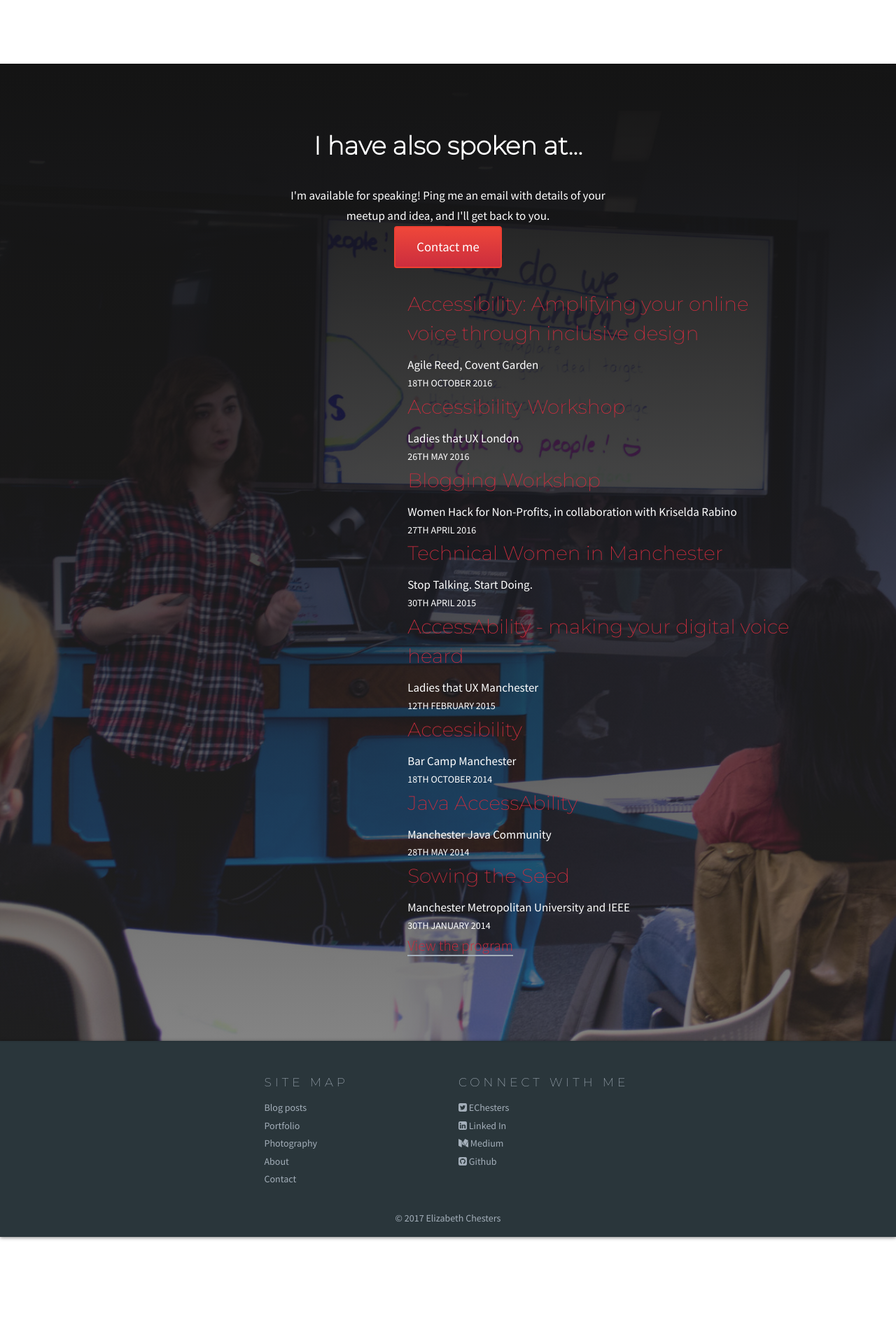
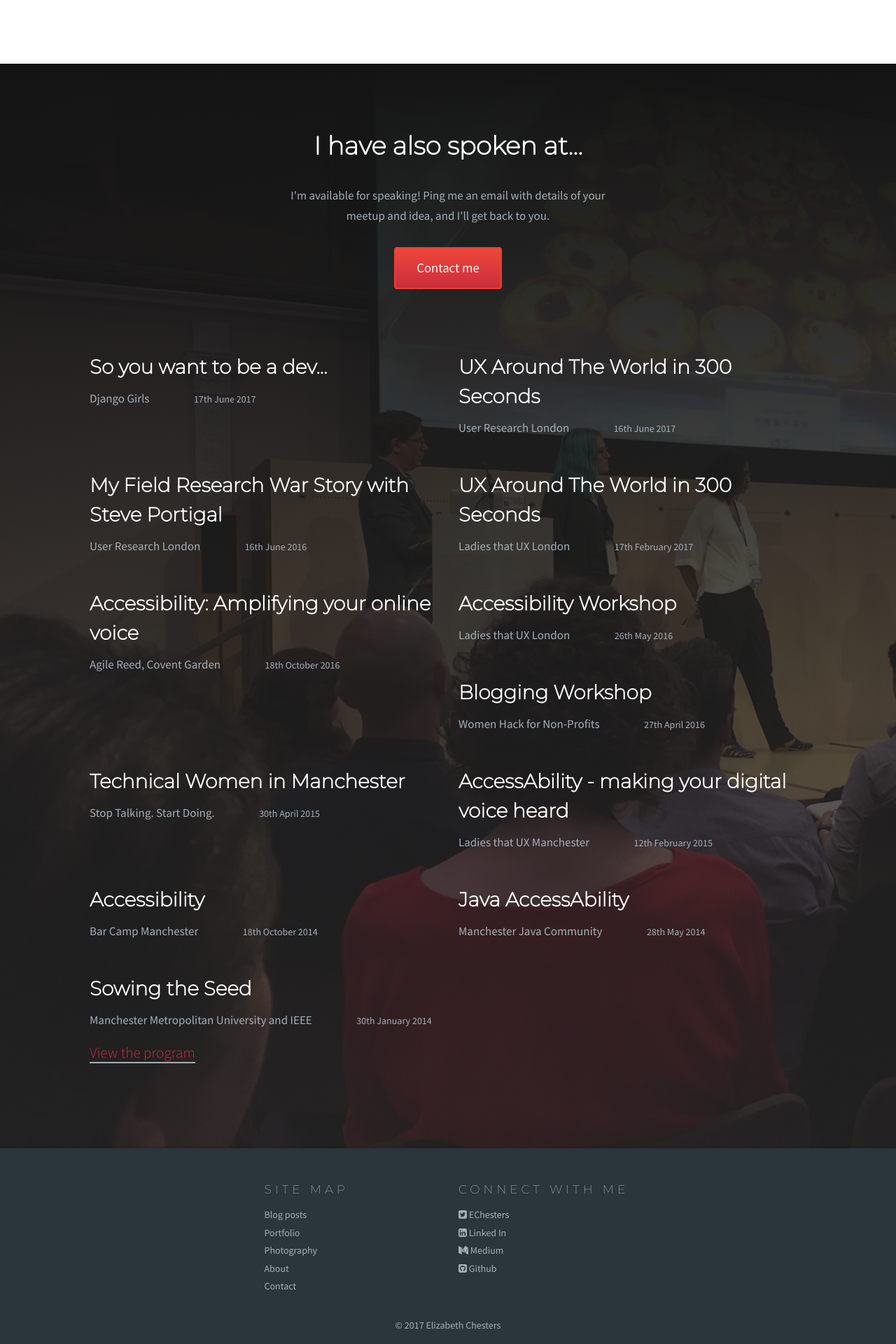
Before and after one commit to EChesters/echesters.github.io, a Jekyll site: the page built from pages/speaking.html, in a window 1280 px wide. Shown: the part 3214-5134 px from the top of the page at 70% size. Built offline with Jekyll 4.4.1, drawn with Linux system fonts in a browser that asks for light colours; nearby versions of some CDN libraries.

Commit message:
Added User Research London and Django Girls to Speaking

```diff
--- a/_sass/_about.scss
+++ b/_sass/_about.scss
@@ -169,7 +169,7 @@
 
 #speaking {
   background-color: $actual-black;
-  background-image: url("/images/portfolio/speaking/talkux-1.jpg");
+  background-image: url("/images/portfolio/speaking/speaking.jpg");
   background-size: cover;
   z-index: 0;
 
--- a/_sass/_text.scss
+++ b/_sass/_text.scss
@@ -187,20 +187,17 @@ a.col-credit {
 
 /* SPEAKING LIST */
 #speaking {
-  color: $actual-white;
+  color: $grey-color-light;
 
   h3 {
-    color: $brand-secondary;
-  }
-
-  p {
-    margin-bottom: 0;
+    color: $actual-white;
+    margin-top: $spacing-unit;
+    font-weight: $weight-heavy;
   }
 
   .speaking-date {
     font-size: $small-font;
     font-family: $logo-font-light;
-    text-transform: uppercase;
-    margin-bottom: 0;
+    margin-left: calc( #{$spacing-unit} * 2);
   }
 }
--- a/pages/speaking.html
+++ b/pages/speaking.html
@@ -79,64 +79,88 @@ image: /images/portfolio/empowerhack/eh-2.jpg
 <section id="speaking" class="slide">
   <h2 class="text-center light remove-margin top">I have also spoken at...</h2>
 
-  <div class="col-xs-12 col-sm-7 col-md-6 position central text-center add-margin top">
-    <p>I'm available for speaking! Ping me an email with details of your meetup and idea, and I'll get back to you.</p>
-    <a class="btn primary" href="/contact.html">Contact me</a>
+  <div class="col-xs-12 col-sm-7 col-md-6 position central text-center add-margin vertical">
+    <p class="add-margin bottom">I'm available for speaking! Ping me an email with details of your meetup and idea, and I'll get back to you.</p>
+    <a class="btn secondary" href="/contact.html">Contact me</a>
   </div>
 
   <div class="row">
-    <div class="col-xs-12 col-sm-9 col-md-7 position right">
-      <div class="col-xs-12">
-        <h3>Accessibility: Amplifying your online voice through inclusive design</h3>
-        <p>Agile Reed, Covent Garden</p>
-        <p class="speaking-date">18th October 2016</p>
+    <div class="col-xs-12 no-padding">
+      <div class="col-xs-12 col-sm-6">
+        <h3>So you want to be a dev...</h3>
+        <p>Django Girls <span class="speaking-date"> 17th June 2017</span></p>
       </div>
 
-      <div class="col-xs-12">
-        <h3>Accessibility Workshop</h3>
-        <p>Ladies that UX London</p>
-        <p class="speaking-date">26th May 2016</p>
+      <div class="col-xs-12 col-sm-6">
+        <h3>UX Around The World in 300 Seconds</h3>
+        <p>User Research London <span class="speaking-date"> 16th June 2017</span></p>
       </div>
 
-      <div class="col-xs-12">
-        <h3>Blogging Workshop</h3>
-        <p>Women Hack for Non-Profits, in collaboration with Kriselda Rabino</p>
-        <p class="speaking-date">27th April 2016</p>
+      <div class="clearfix visible-sm-block"></div>
+
+      <div class="col-xs-12 col-sm-6">
+        <h3>My Field Research War Story with Steve Portigal</h3>
+        <p>User Research London <span class="speaking-date"> 16th June 2016</span></p>
       </div>
 
-      <div class="col-xs-12">
-        <h3>Technical Women in Manchester</h3>
-        <p>Stop Talking. Start Doing.</p>
-        <p class="speaking-date">30th April 2015</p>
+      <div class="col-xs-12 col-sm-6">
+        <h3>UX Around The World in 300 Seconds</h3>
+        <p>Ladies that UX London <span class="speaking-date"> 17th February 2017</span></p>
       </div>
 
-      <div class="col-xs-12">
-        <h3>AccessAbility - making your digital voice heard</h3>
-        <p>Ladies that UX Manchester</p>
-        <p class="speaking-date">12th February 2015</p>
+      <div class="clearfix visible-sm-block"></div>
+
+      <div class="col-xs-12 col-sm-6">
+        <h3>Accessibility: Amplifying your online voice</h3>
+        <p>Agile Reed, Covent Garden <span class="speaking-date"> 18th October 2016</span></p>
       </div>
 
-      <div class="col-xs-12">
-        <h3>Accessibility</h3>
-        <p>Bar Camp Manchester</p>
-        <p class="speaking-date">18th October 2014</p>
+      <div class="col-xs-12 col-sm-6">
+        <h3>Accessibility Workshop</h3>
+        <p>Ladies that UX London <span class="speaking-date"> 26th May 2016</span></p>
       </div>
 
-      <div class="col-xs-12">
-        <h3>Java AccessAbility</h3>
-        <p>Manchester Java Community</p>
-        <p class="speaking-date">28th May 2014</p>
+      <div class="clearfix visible-sm-block"></div>
+
+      <div class="col-xs-12 col-sm-6">
+        <h3>Blogging Workshop</h3>
+        <p>Women Hack for Non-Profits <span class="speaking-date"> 27th April 2016</span></p>
       </div>
 
-      <div class="col-xs-12">
+      <div class="col-xs-12 col-sm-6">
+        <h3>Technical Women in Manchester</h3>
+        <p>Stop Talking. Start Doing. <span class="speaking-date"> 30th April 2015</span></p>
+      </div>
+
+      <div class="clearfix visible-sm-block"></div>
+
+      <div class="col-xs-12 col-sm-6">
+        <h3>AccessAbility - making your digital voice heard</h3>
+        <p>Ladies that UX Manchester <span class="speaking-date"> 12th February 2015</span></p>
+      </div>
+
+      <div class="col-xs-12 col-sm-6">
+        <h3>Accessibility</h3>
+        <p>Bar Camp Manchester <span class="speaking-date"> 18th October 2014</span></p>
+      </div>
+
+      <div class="clearfix visible-sm-block"></div>
+
+      <div class="col-xs-12 col-sm-6">
+        <h3>Java AccessAbility</h3>
+        <p>Manchester Java Community <span class="speaking-date"> 28th May 2014</span></p>
+      </div>
+
+      <div class="col-xs-12 col-sm-6">
         <h3>Sowing the Seed</h3>
-        <p>Manchester Metropolitan University and IEEE</p>
-        <p class="speaking-date">30th January 2014</p>
+        <p>Manchester Metropolitan University and IEEE <span class="speaking-date"> 30th January 2014</span></p>
         <div class="col-xs-12 add-margin bottom no-padding">
           <a href="http://ewh.ieee.org/r8/ukri/cis/Newsletters/Sowing%20the%20Seed-Publicity-Short.pdf" class="link">View the program</a>
         </div>
       </div>
 
+      <div class="clearfix visible-sm-block"></div>
+
     </div>
   </div>
 </section>
```
Also changed, not shown: _sass/_buttons.scss (line endings or trailing spaces), images/portfolio/speaking/speaking.JPG (added).
